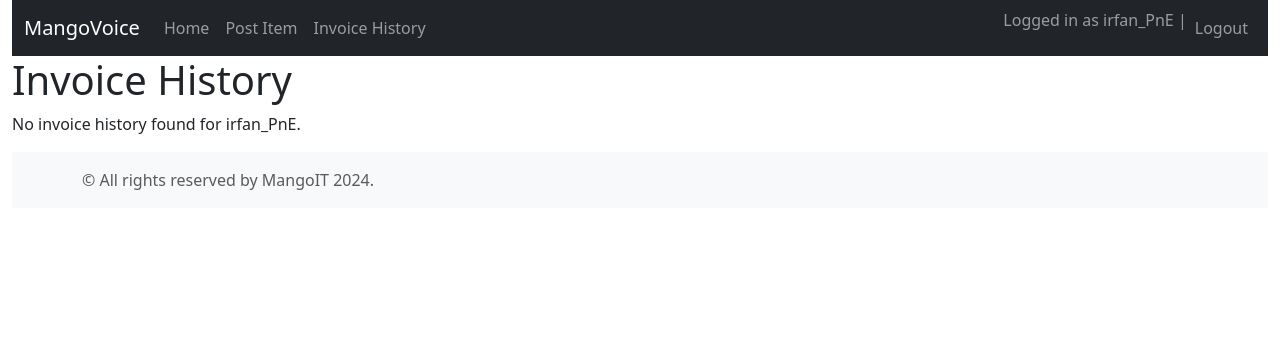
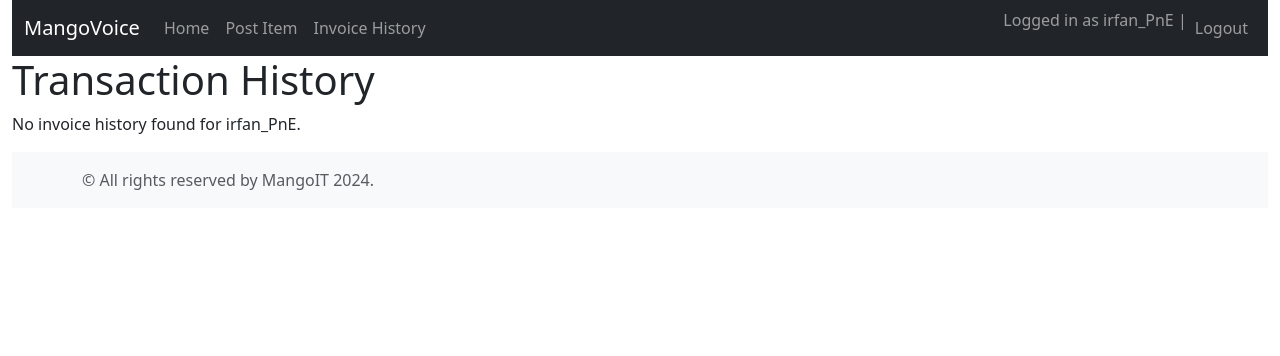
Before and after one commit to Pepsi8142/merchant_portal, a Django app: page /invoice-history/ in a window 1280 px wide. Shown: the top 356 px of the page. Run offline with Django 5.2, Linux system fonts and the light colour scheme; a user stored in the database is signed in; data comes from the database, SQL or seed files in the repository.

Commit message:
header changed

```diff
--- a/templates/main/invoice_history.html
+++ b/templates/main/invoice_history.html
@@ -3,7 +3,7 @@
 {% block title %}Invoice History{% endblock %}
 
 {% block content %}
-<h1>Invoice History</h1>
+<h1>Transaction History</h1>
 {% if user_invoices %}
 <table class="table">
   <thead>
```
